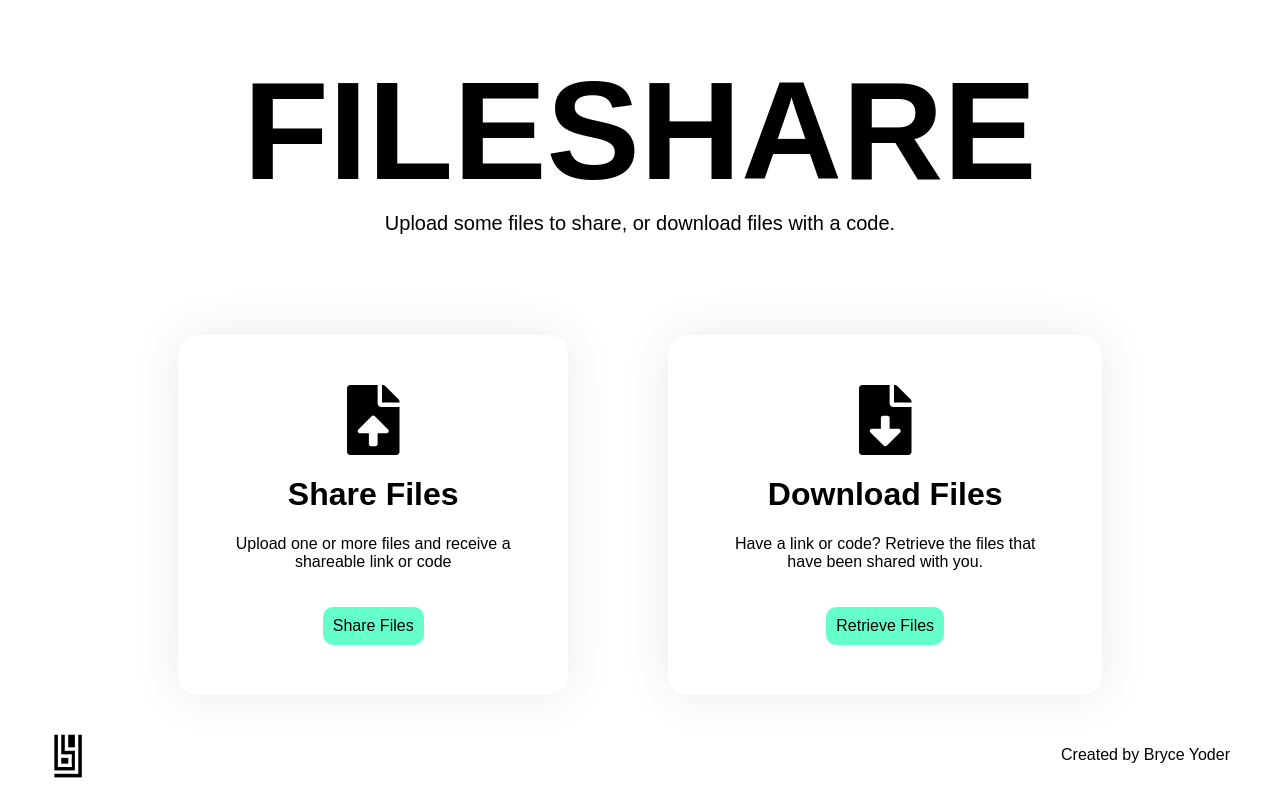
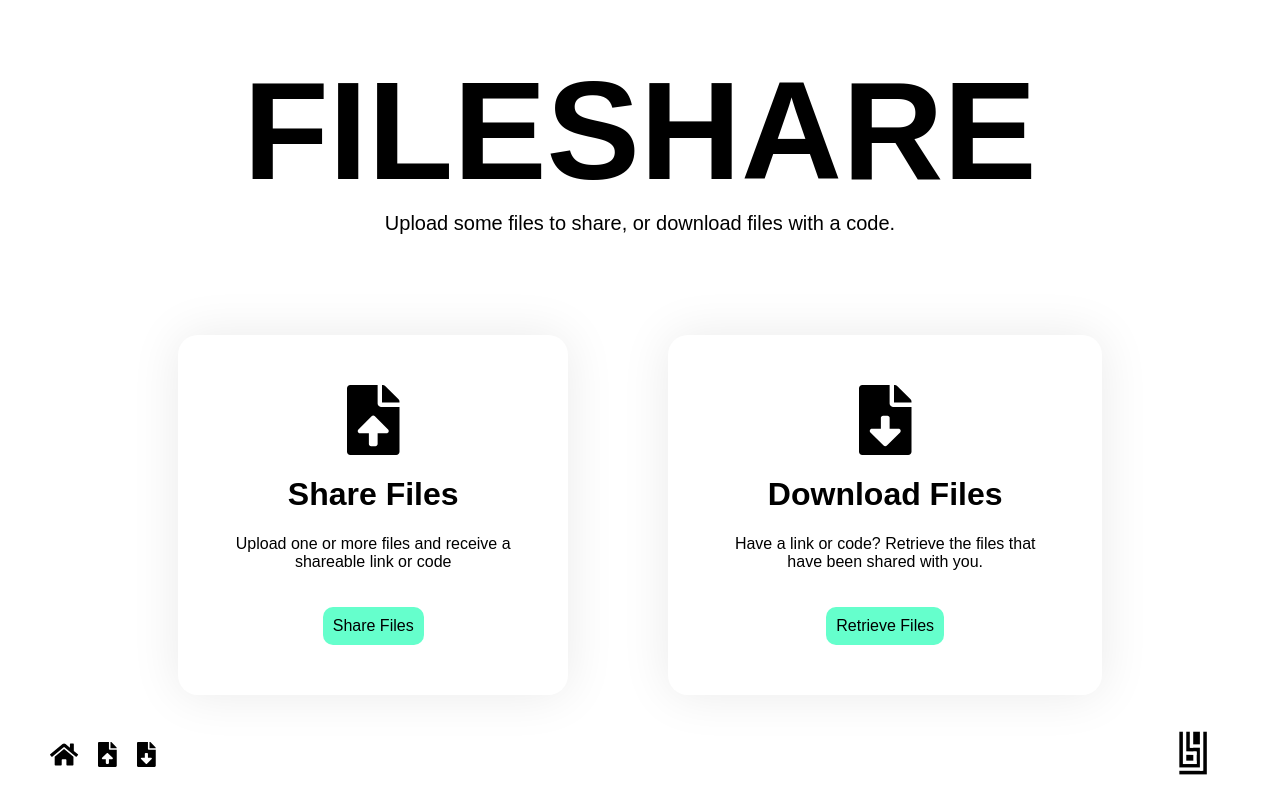
Before and after one commit to Limekiller/fileshare, a Next.js app: page / in a window 1280 px wide. Built offline with nearby package versions, Linux system fonts and the light colour scheme; a web font is replaced by a local one.

Commit message:
Add nav to footer

```diff
--- a/components/Footer/footer.js
+++ b/components/Footer/footer.js
@@ -1,11 +1,25 @@
 import React, { Component } from 'react'
 import styles from './footer.module.scss'
+import Link from 'next/link'
 
 export default function Footer() {
     return (
         <footer className={styles.footer}>
-            <img src="/images/logo.svg" alt="Bryce Yoder"/>
-            <span>Created by Bryce Yoder</span>
+            <div class='flex'>
+                <Link href='/'>
+                    <a><i class="fas fa-home"></i></a>
+                </Link>
+                <Link href='/share'>
+                    <a><i class="fas fa-file-upload"></i></a>
+                </Link>
+                <Link href='/download'>
+                    <a><i class="fas fa-file-download"></i></a>
+                </Link>
+
+            </div>
+            <a href='https://bryceyoder.com'>
+                <img src="/images/logo.svg" alt="Bryce Yoder"/>
+            </a>
         </footer>
     )
 }
--- a/components/Footer/footer.module.scss
+++ b/components/Footer/footer.module.scss
@@ -10,7 +10,13 @@
     box-sizing: border-box;
     pointer-events: none;
 
+    a {
+        font-size:25px;
+        pointer-events: all;
+        margin-right:20px;
+    }
+
     img {
-        height:100%;
+        height:50px;
     }
 }
```
